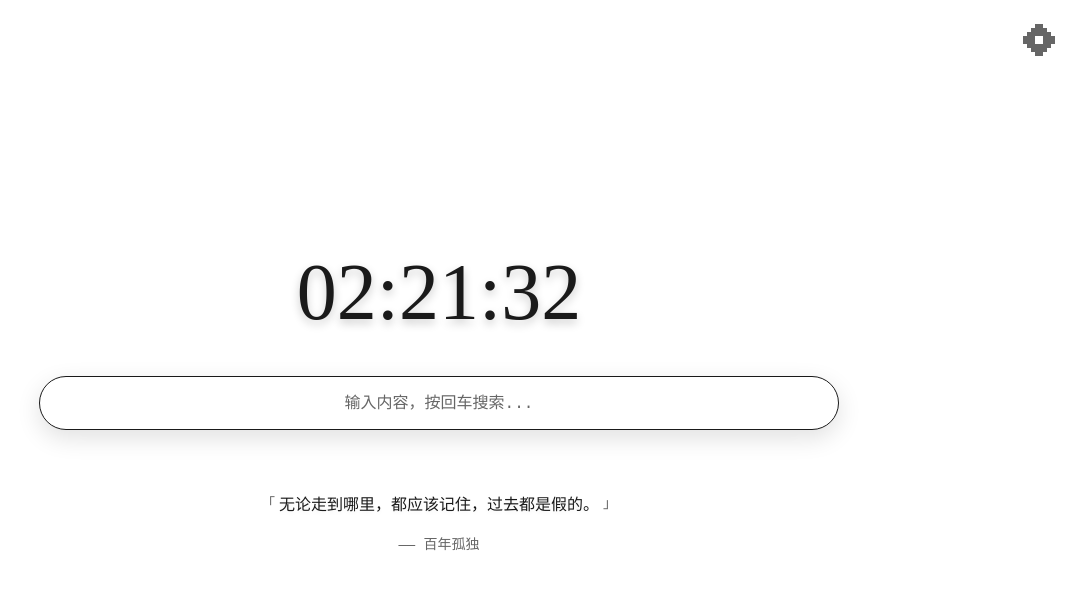
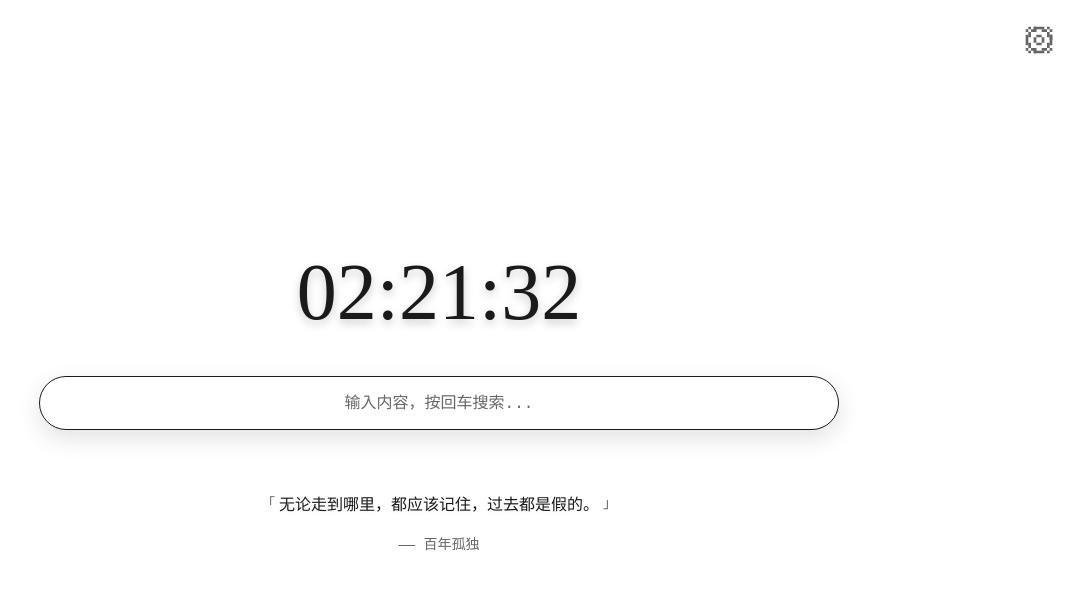
Before and after one commit to LumiDesk/islet, a Vue app: page / in a window 1280 px wide. Shown: the top 590 px of the page, without its empty margins (201-1280 px from the left). Built offline with nearby package versions, Linux system fonts and the light colour scheme; no server answers; a web font is replaced by a local one.

Commit message:
refactor: 重构设置图标

```diff
--- a/src/components/SettingButton.vue
+++ b/src/components/SettingButton.vue
@@ -85,14 +85,19 @@ onUnmounted(() => {
   >
     <svg
       class="setting-icon_svg"
-      viewBox="0 0 16 16"
       xmlns="http://www.w3.org/2000/svg"
+      width="24"
+      height="24"
+      fill="currentColor"
+      viewBox="0 0 24 24"
     >
       <path
-        fill-rule="evenodd"
-        clip-rule="evenodd"
-        d="M6 0h4v2h2v2h2v2h2v4h-2v2h-2v2h-2v2H6v-2H4v-2H2v-2H0V6h2V4h2V2h2V0Zm0 6h4v4H6V6Z"
-        fill="currentColor"
+        d="M18 2h2v2h-2zM4 2h2v2H4zm16 20h-2v-2h2zM4 22h2v-2H4zM20 4h2v2h-2zM6 4h4v2H6zm12 16h-4v-2h4zM6 20h4v-2H6zM18 6h2v4h-2zM4 6h2v4H4zm16 12h-2v-4h2zM4 18h2v-4H4zM14 4h4v2h-4zM2 4h2v2H2zm20 16h-2v-2h2zM2 20h2v-2H2z"
+      />
+      <path d="M8 2h2v4H8zm0 20h2v-4H8z" />
+      <path d="M8 2h8v2H8zm0 20h8v-2H8zM2 8h2v8H2zm20 8h-2V8h2z" />
+      <path
+        d="M20 8h2v4h-2zM10 8h4v2h-4zm-2 2h2v4H8zm2 4h4v2h-4zm4-4h2v4h-2z"
       />
     </svg>
   </div>
```
